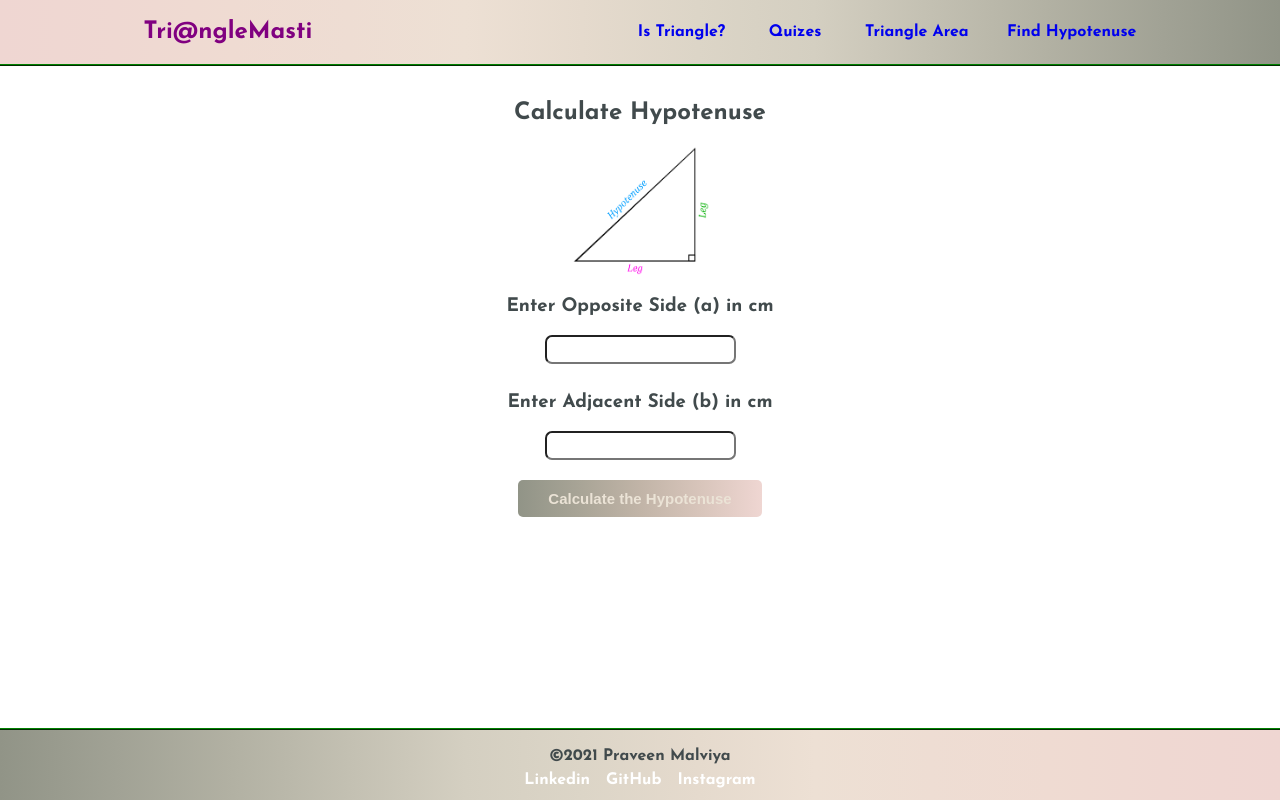
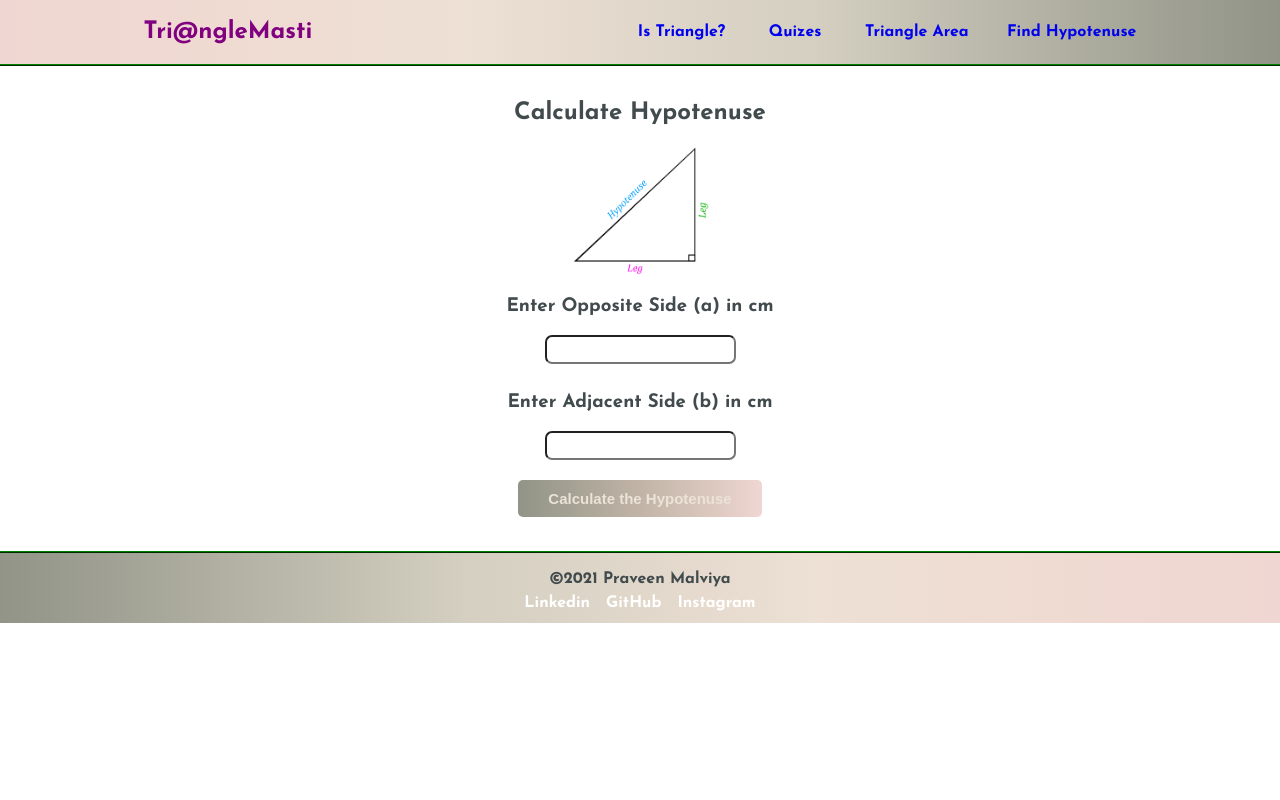
Before and after one commit to praveen-malviya/triangle-masti, a React (Create React App) app: page /hypotensue in a window 1280 px wide. Built offline with nearby package versions, Linux system fonts and the light colour scheme.

Commit message:
Margin Fix Footer

```diff
--- a/src/index.css
+++ b/src/index.css
@@ -83,7 +83,8 @@ body {
 }
 
 .boxInput {
-  /* background-color: cadetblue; */
+ /* width: 100%; */
+ /* max-height: 100%; */
 }
  .boxInput form{
   max-width: 700px;
@@ -145,8 +146,8 @@ h4 {
 }
 .footer {
   border-top: 2px ridge green;
-  position: absolute;
   bottom: 0px;
+  margin-bottom: 0;
   width: 100%;
   height: 50px;
   padding: 10px 0px;
```
